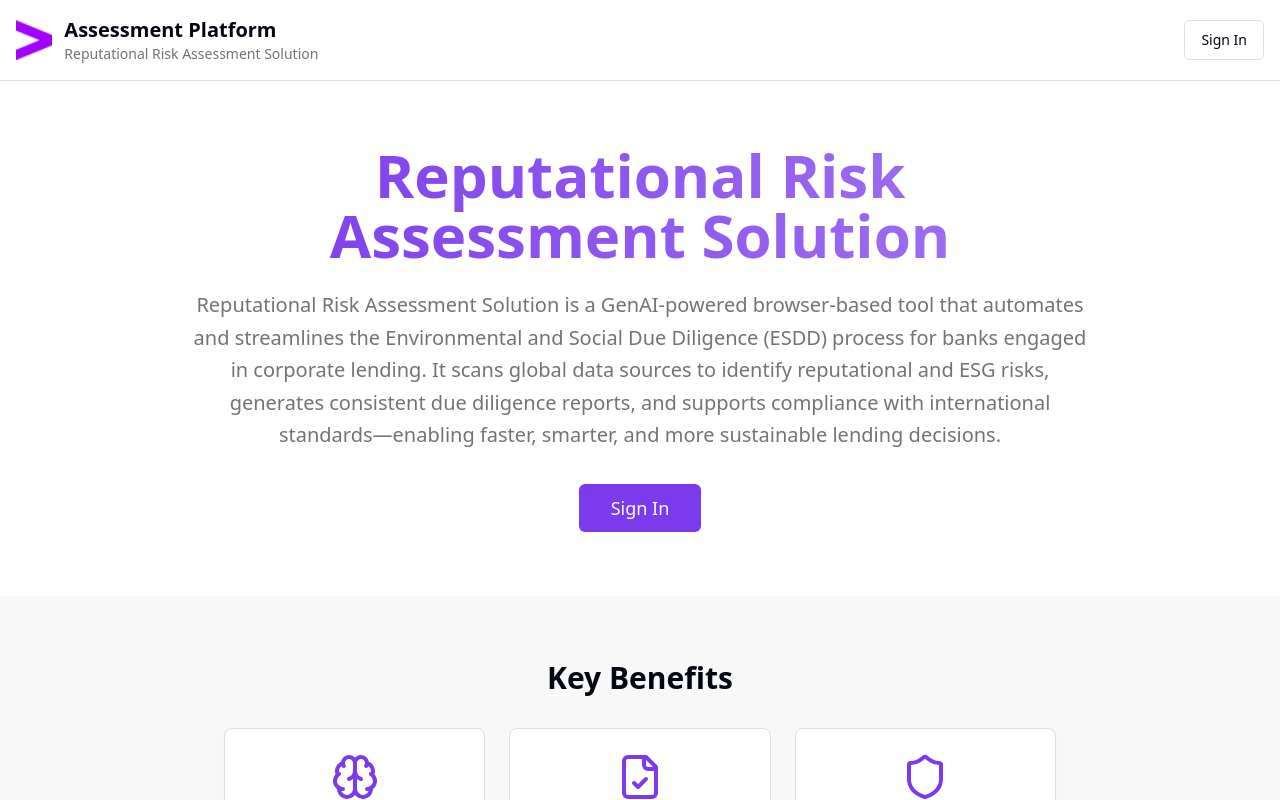
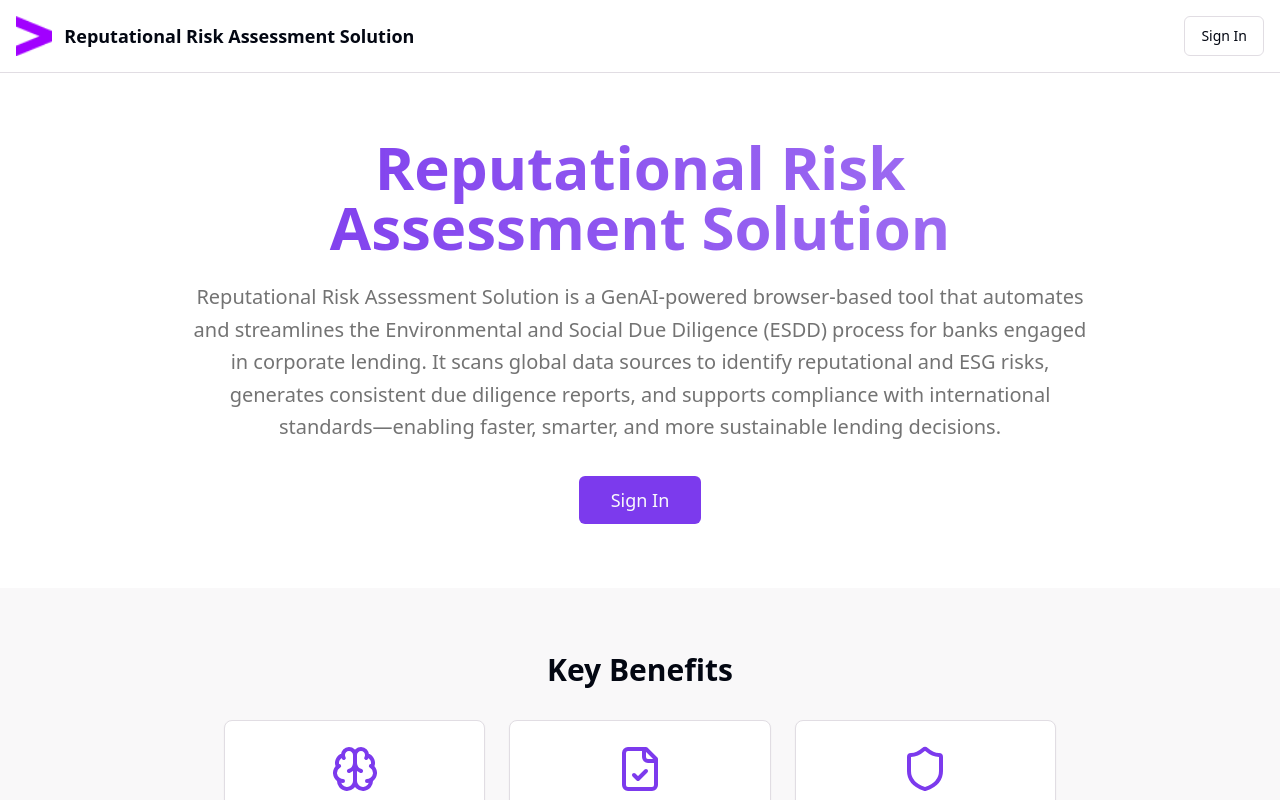
Before and after one commit to ashishverma-ecl/deal-dove-insight, a React (Vite) app: page / in a window 1280 px wide. Shown: the top 800 px of the page. Built offline with nearby package versions, Linux system fonts and the light colour scheme.

Commit message:
Remove platform title
Remove "Assessment Platform" from the left top title.

```diff
--- a/src/pages/AssessmentDetails.tsx
+++ b/src/pages/AssessmentDetails.tsx
@@ -169,8 +169,7 @@ const AssessmentDetails = () => {
                   className="h-10 w-auto"
                 />
                 <div>
-                  <h1 className="text-xl font-bold text-foreground">Assessment Platform</h1>
-                  <p className="text-sm text-muted-foreground">Reputational Risk Assessment Solution</p>
+                  <p className="text-lg font-bold text-foreground">Reputational Risk Assessment Solution</p>
                 </div>
               </div>
             </div>
--- a/src/pages/Auth.tsx
+++ b/src/pages/Auth.tsx
@@ -67,8 +67,7 @@ const Auth = () => {
               className="h-10 w-auto"
             />
             <div>
-              <h1 className="text-xl font-bold text-foreground">Assessment Platform</h1>
-              <p className="text-sm text-muted-foreground">Reputational Risk Assessment Solution</p>
+              <p className="text-lg font-bold text-foreground">Reputational Risk Assessment Solution</p>
             </div>
           </div>
         </div>
--- a/src/pages/CreateAssessment.tsx
+++ b/src/pages/CreateAssessment.tsx
@@ -168,8 +168,7 @@ const CreateAssessment = () => {
               className="h-10 w-auto"
             />
             <div>
-              <h1 className="text-xl font-bold text-foreground">Assessment Platform</h1>
-              <p className="text-sm text-muted-foreground">Reputational Risk Assessment Solution</p>
+              <p className="text-lg font-bold text-foreground">Reputational Risk Assessment Solution</p>
             </div>
           </div>
           <Link to="/dashboard">
--- a/src/pages/Dashboard.tsx
+++ b/src/pages/Dashboard.tsx
@@ -58,8 +58,7 @@ const Dashboard = () => {
               className="h-10 w-auto"
             />
             <div>
-              <h1 className="text-xl font-bold text-foreground">Assessment Platform</h1>
-              <p className="text-sm text-muted-foreground">Reputational Risk Assessment Solution</p>
+              <p className="text-lg font-bold text-foreground">Reputational Risk Assessment Solution</p>
             </div>
           </div>
           <div className="flex items-center gap-4">
--- a/src/pages/Index.tsx
+++ b/src/pages/Index.tsx
@@ -16,8 +16,7 @@ const Index = () => {
               className="h-10 w-auto"
             />
             <div>
-              <h1 className="text-xl font-bold text-foreground">Assessment Platform</h1>
-              <p className="text-sm text-muted-foreground">Reputational Risk Assessment Solution</p>
+              <p className="text-lg font-bold text-foreground">Reputational Risk Assessment Solution</p>
             </div>
           </div>
           <Link to="/auth">
```
